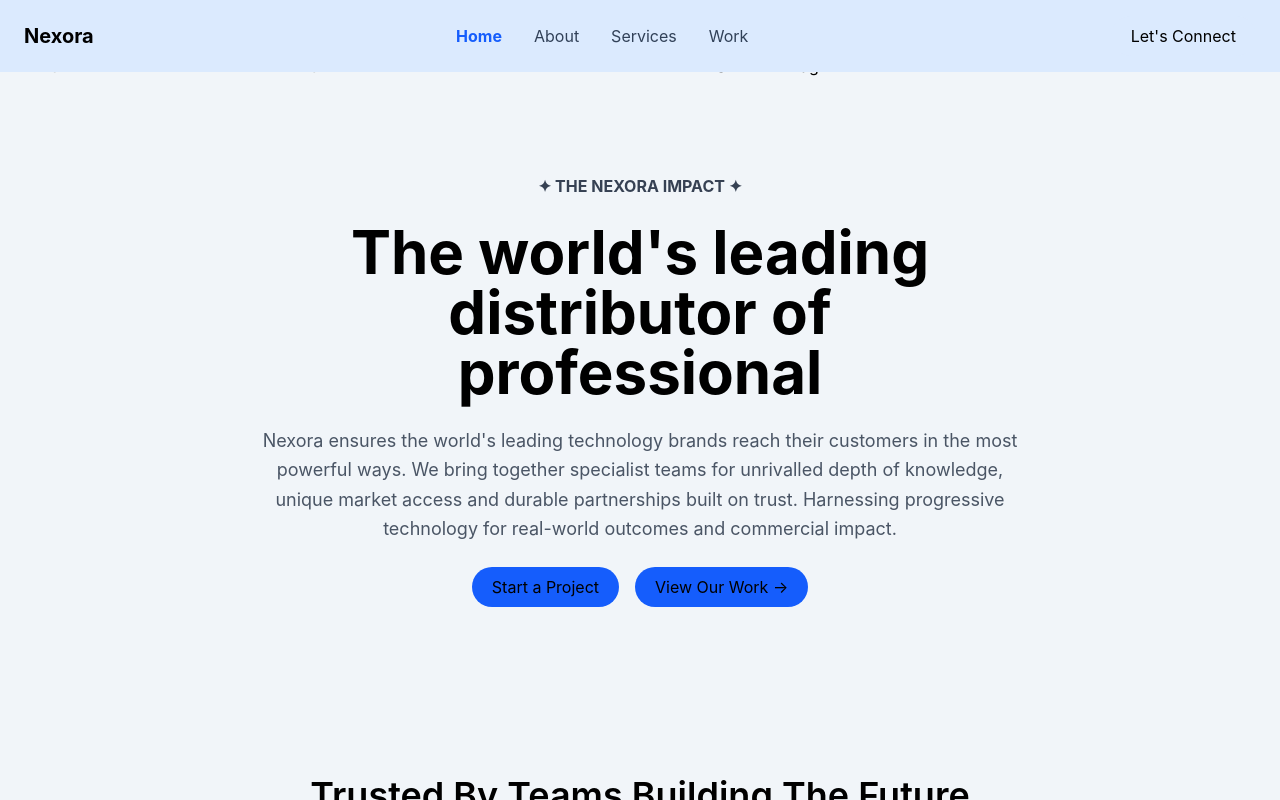
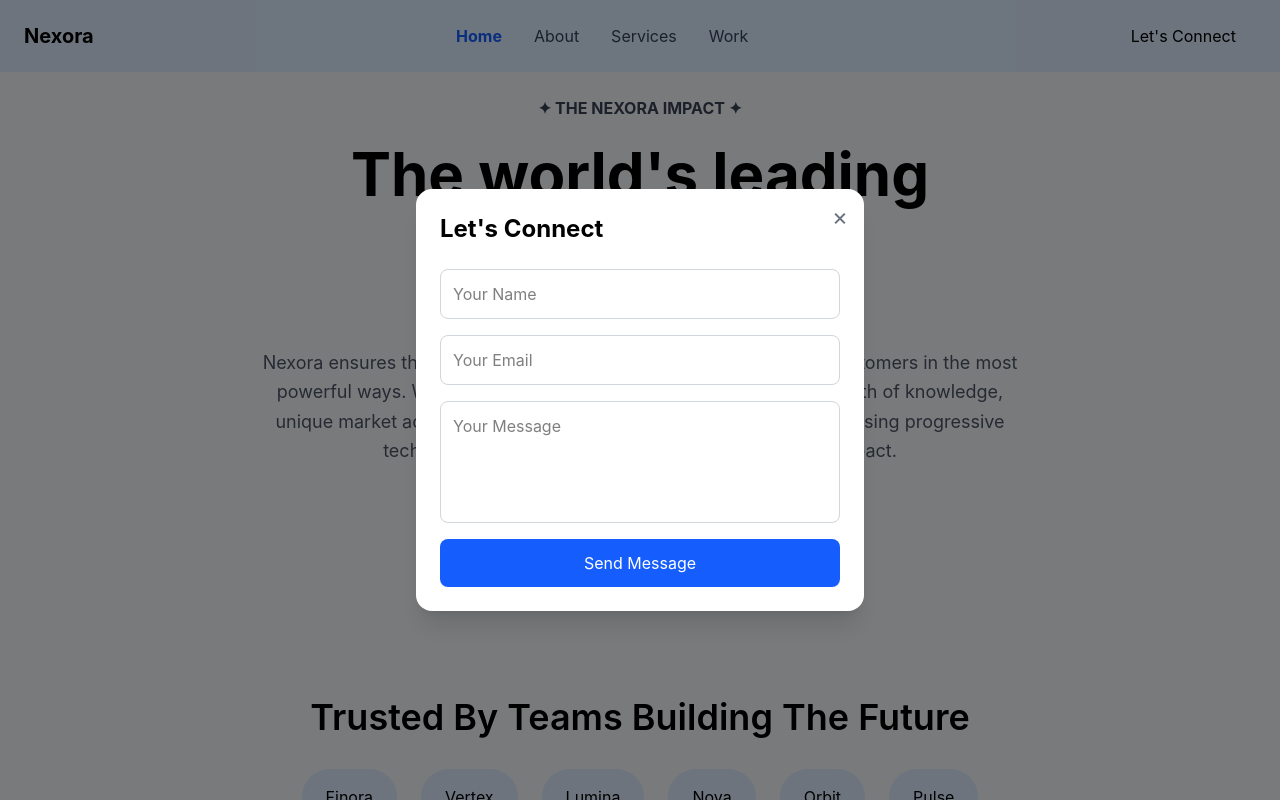
Before and after one commit to Isha1906/my-application, a React (Vite) app: page / in a window 1280 px wide. Both pictures are taken after a click on the button "Let's Connect". Shown: the top 800 px of the page. Built offline with nearby package versions, Linux system fonts and the light colour scheme.

Commit message:
css changed

```diff
--- a/src/components/ContactForm.jsx
+++ b/src/components/ContactForm.jsx
@@ -1,19 +1,74 @@
-function ContactForm() {
+import { useState } from "react";
+
+function ContactForm({ onClose }) {
+    const [formData, setFormData] = useState({
+        name: "",
+        email: "",
+        message: ""
+    });
+
+    const handleChange = (e) => {
+        setFormData({
+            ...formData,
+            [e.target.name]: e.target.value
+        });
+    };
+
     return (
-        <div>
-            <h2>Let's Connect</h2>
+        <div className="fixed inset-0 z-50 flex items-center justify-center bg-black/50 px-4">
 
-            <form>
-                <input type="text" placeholder="Your Name" />
+            <div className="relative w-full max-w-md rounded-2xl bg-white p-6 shadow-xl">
 
-                <input type="email" placeholder="Your Email" />
+                {/* Close Button */}
+                <button
+                    onClick={onClose}
+                    className="absolute right-4 top-3 text-2xl text-gray-500 hover:text-black"
+                >
+                    ×
+                </button>
 
-                <textarea placeholder="Your Message"></textarea>
+                <h2 className="mb-6 text-2xl font-bold">
+                    Let's Connect
+                </h2>
 
-                <button type="submit">
-                    Send Message
-                </button>
-            </form>
+                <form className="flex flex-col gap-4">
+
+                    <input
+                        type="text"
+                        name="name"
+                        value={formData.name}
+                        onChange={handleChange}
+                        placeholder="Your Name"
+                        className="rounded-lg border border-gray-300 p-3 outline-none focus:border-blue-500"
+                    />
+
+                    <input
+                        type="email"
+                        name="email"
+                        value={formData.email}
+                        onChange={handleChange}
+                        placeholder="Your Email"
+                        className="rounded-lg border border-gray-300 p-3 outline-none focus:border-blue-500"
+                    />
+
+                    <textarea
+                        name="message"
+                        value={formData.message}
+                        onChange={handleChange}
+                        placeholder="Your Message"
+                        rows="4"
+                        className="resize-none rounded-lg border border-gray-300 p-3 outline-none focus:border-blue-500"
+                    />
+
+                    <button
+                        type="submit"
+                        className="rounded-lg bg-blue-600 px-5 py-3 text-white transition hover:bg-blue-700"
+                    >
+                        Send Message
+                    </button>
+
+                </form>
+            </div>
         </div>
     );
 }
```
